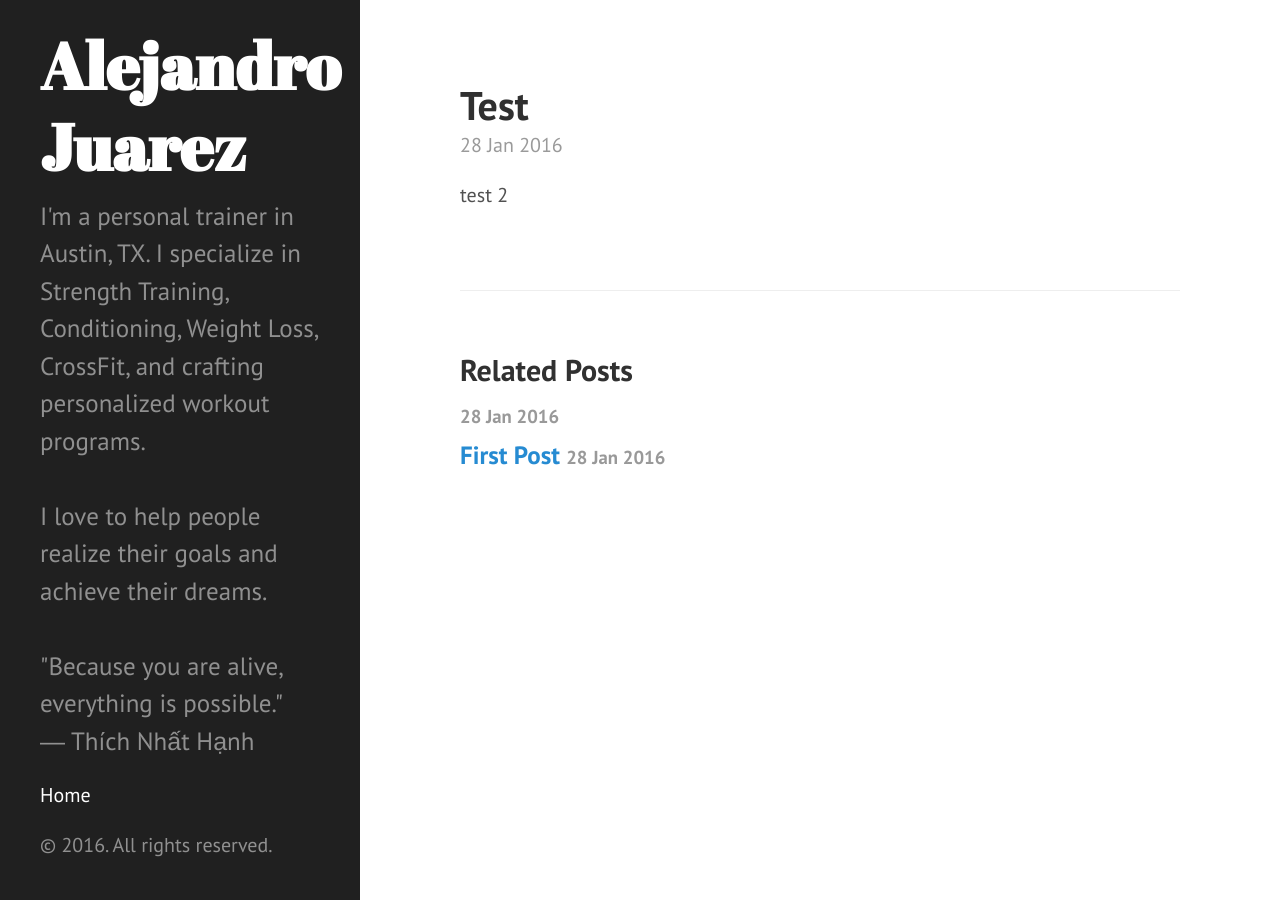
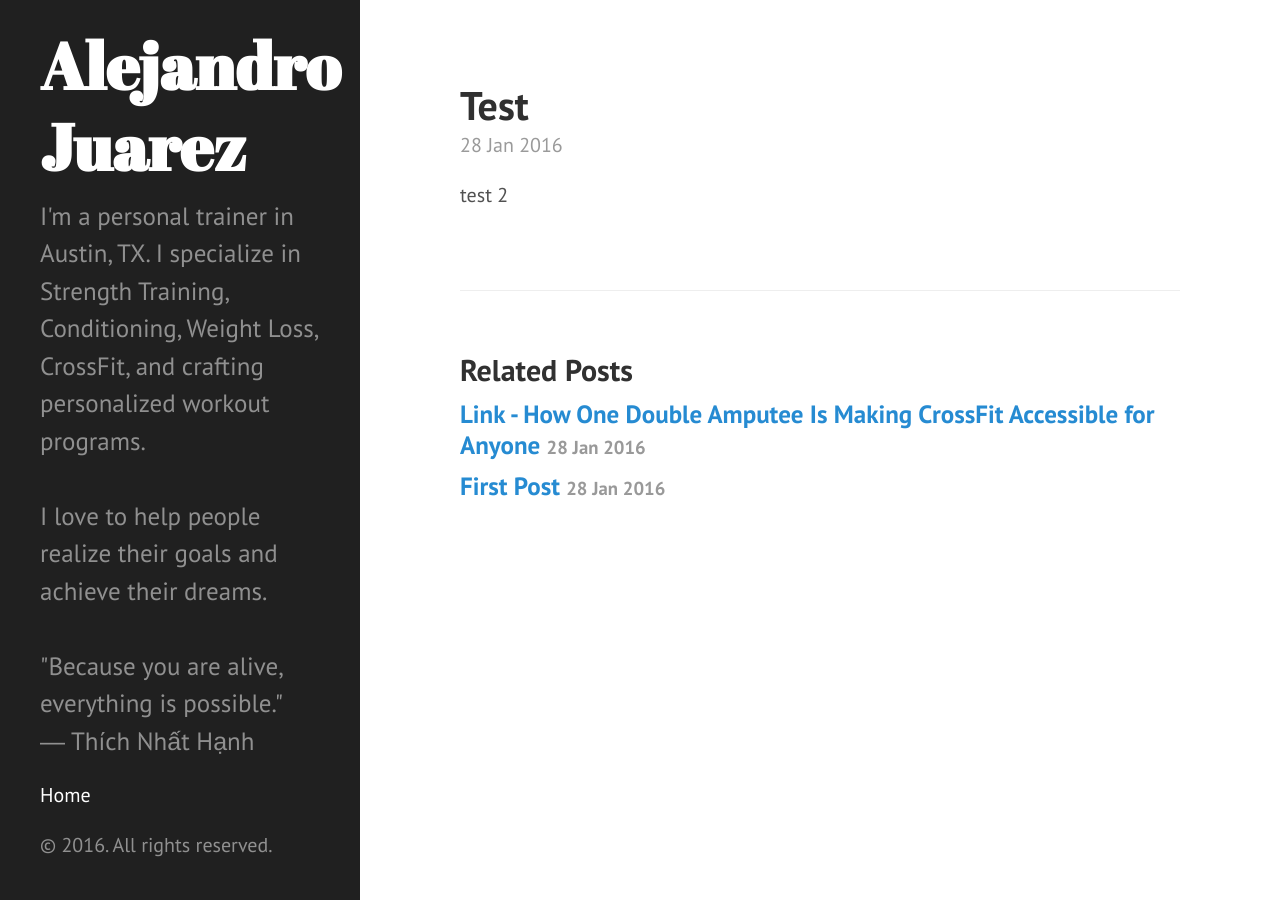
Before and after one commit to alejandrojuarezfitness/alejandrojuarezfitness.github.io, a Jekyll site: the page built from _posts/2016-01-28-test.markdown, in a window 1280 px wide. Built offline with Jekyll 4.4.1, drawn with Linux system fonts in a browser that asks for light colours.

Commit message:
Post update: [LINK] How One Double Amputee Is Making CrossFit Accessible for Anyone

```diff
--- a/_posts/2016-01-28-link-how-one-double-amputee-is-making-crossfit-accessible-for-anyone.markdown
+++ b/_posts/2016-01-28-link-how-one-double-amputee-is-making-crossfit-accessible-for-anyone.markdown
@@ -1,6 +1,6 @@
 ---
 published: true
-title: [LINK] How One Double Amputee Is Making CrossFit Accessible for Anyone
+title: Link - How One Double Amputee Is Making CrossFit Accessible for Anyone
 layout: post
 ---
 # How One Double Amputee Is Making CrossFit Accessible for Anyone
```
